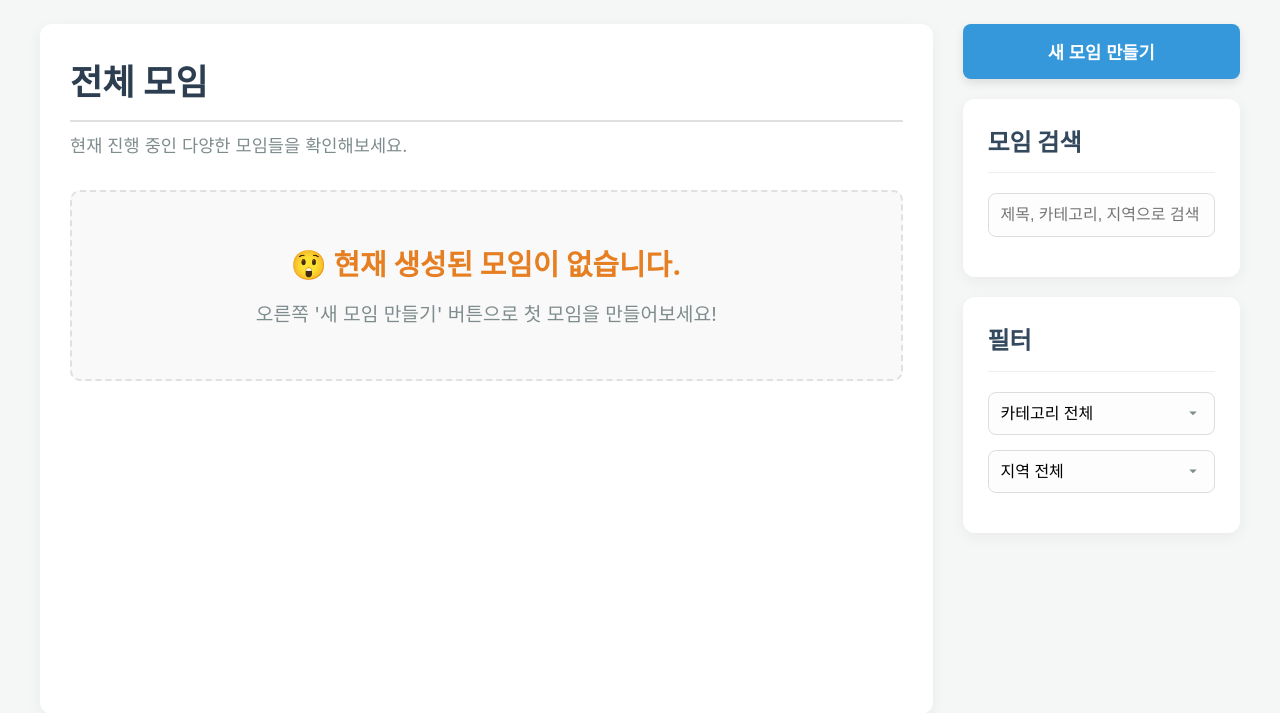
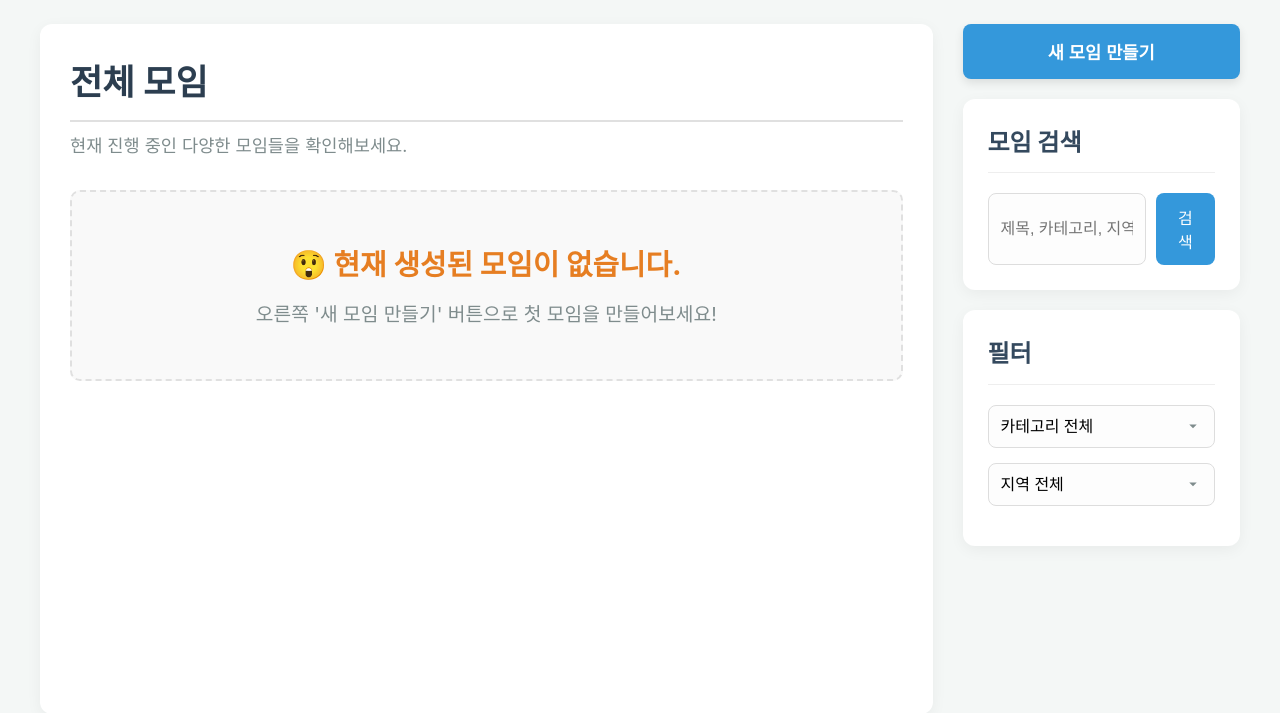
Before and after one commit to wonjun4149/moit, a PHP site: page /php/meeting.php in a window 1280 px wide. Shown: the part 66-779 px from the top of the page. Run offline with PHP 8.4, Linux system fonts and the light colour scheme; a user stored in the database is signed in; data comes from the database, SQL or seed files in the repository; data that the repository does not hold is empty.

Commit message:
모임 검색버튼으로 검색기능 추가

```diff
--- a/css/meeting-style.css
+++ b/css/meeting-style.css
@@ -481,3 +481,28 @@ body {
     word-wrap: break-word;
     word-break: break-all;
 }
+
+.search-input-wrapper {
+    display: flex;
+    gap: 10px;
+}
+
+#search-input {
+    flex-grow: 1;
+    margin-bottom: 0; /* Remove margin from input since wrapper handles spacing */
+}
+
+#search-button {
+    padding: 12px 20px;
+    border: none;
+    background-color: #3498db;
+    color: white;
+    border-radius: 8px;
+    cursor: pointer;
+    font-size: 1em;
+    transition: background-color 0.2s ease;
+}
+
+#search-button:hover {
+    background-color: #2980b9;
+}
--- a/php/meeting.php
+++ b/php/meeting.php
@@ -117,7 +117,10 @@ try {
 
                 <div class="search-box">
                     <h3>모임 검색</h3>
-                    <input type="text" id="search-input" placeholder="제목, 카테고리, 지역으로 검색">
+                    <div class="search-input-wrapper">
+                        <input type="text" id="search-input" placeholder="제목, 카테고리, 지역으로 검색">
+                        <button id="search-button">검색</button>
+                    </div>
                 </div>
 
                 <div class="filter-box">
@@ -275,6 +278,8 @@ try {
         const categoryFilter = document.getElementById('filter-category');
         const locationFilter = document.getElementById('filter-location');
 
+        const searchButton = document.getElementById('search-button');
+
         function applyFilters() {
             const searchTerm = searchInput.value.toLowerCase();
             const selectedCategory = categoryFilter.value;
@@ -297,7 +302,7 @@ try {
             });
         }
 
-        searchInput.addEventListener('keyup', applyFilters);
+        searchButton.addEventListener('click', applyFilters);
         categoryFilter.addEventListener('change', applyFilters);
         locationFilter.addEventListener('change', applyFilters);
 
```
